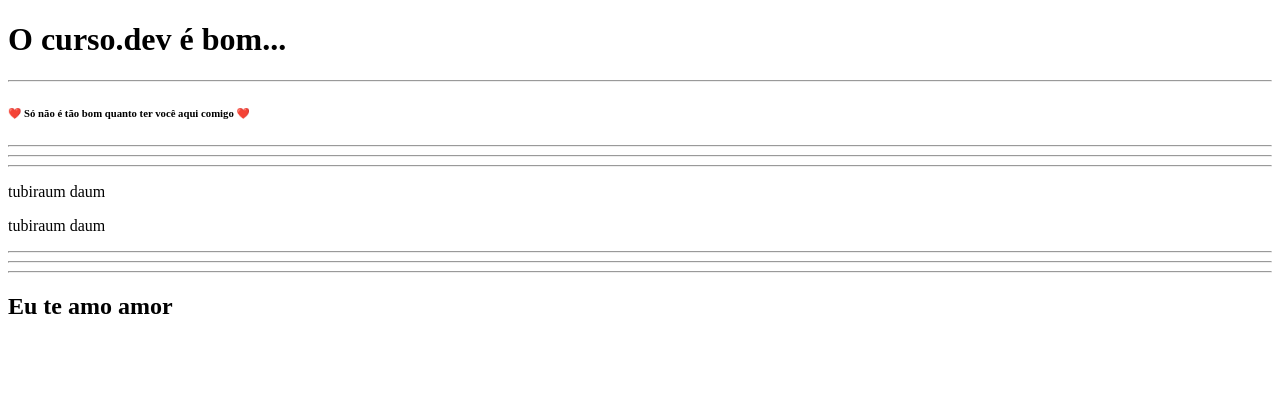
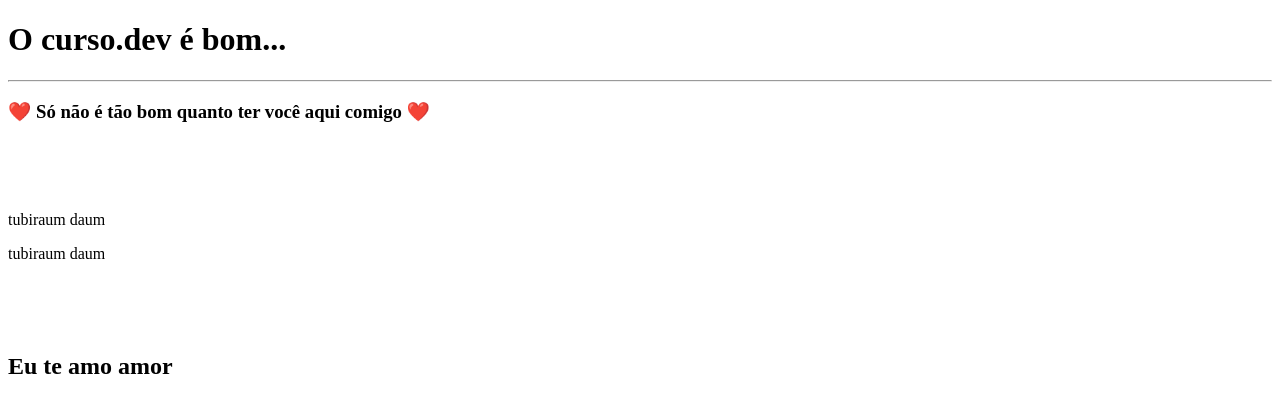
Before and after one commit to vittodip/clone-tabnews, a Next.js app: page / in a window 1280 px wide. Shown: the top 412 px of the page. Built offline with nearby package versions, Linux system fonts and the light colour scheme.

Commit message:
modificando quebras de linha

```diff
--- a/pages/index.js
+++ b/pages/index.js
@@ -3,15 +3,15 @@
         <div>
             <h1>O curso.dev é bom...</h1>
             <hr/>
-            <h6>❤️ Só não é tão bom quanto ter você aqui comigo ❤️</h6>
-            <hr/>
-            <hr/>
-            <hr/>
+            <h3>❤️ Só não é tão bom quanto ter você aqui comigo ❤️</h3>
+            <br/>
+            <br/>
+            <br/>
             <p>tubiraum daum</p>
             <p>tubiraum daum</p>
-            <hr/>
-            <hr/>
-            <hr/>
+            <br/>
+            <br/>
+            <br/>
             <h2>Eu te amo amor</h2>
         </div>
     )
```
